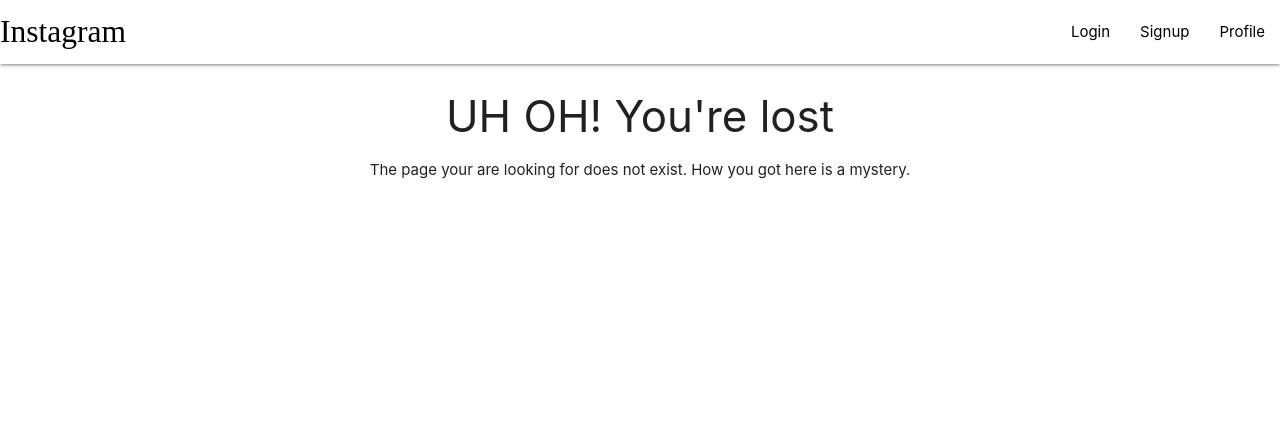
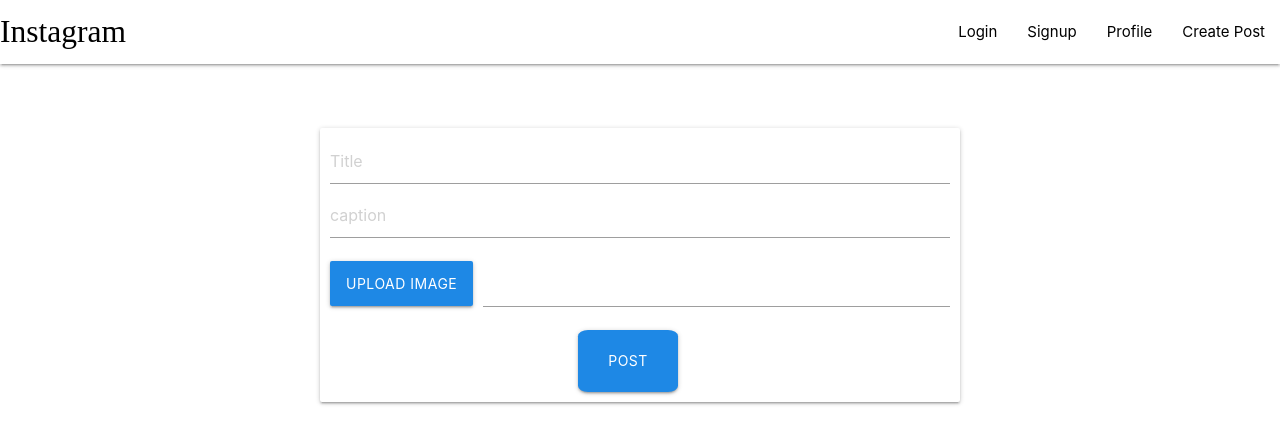
Before and after one commit to Sumit-pd/Social-media, a React (Create React App) app in the folder client/: page /create in a window 1280 px wide. Shown: the top 444 px of the page. Built offline with nearby package versions, Linux system fonts and the light colour scheme; a web font is replaced by a local one.

Commit message:
create post page ui

```diff
--- a/client/src/App.js
+++ b/client/src/App.js
@@ -6,6 +6,7 @@
 import Login from "./components/screens/Login"
 import Signup from "./components/screens/Signup"
 import Error from "./components/screens/Error";
+import CreatePost from "./components/screens/CreatePost";
 function App() {
   return (
     <>
@@ -17,6 +18,7 @@
           <Route path="/login" element={<Login />} />
           <Route path="/signup" element={<Signup />} />
           <Route path="*" element={<Error />} />
+          <Route path="create" element={<CreatePost />} />
 
 
         </Routes>
--- a/client/src/components/Navbar.js
+++ b/client/src/components/Navbar.js
@@ -1,5 +1,6 @@
 import React from 'react'
 import { Link } from 'react-router-dom'
+import CreatePost from './screens/CreatePost'
 const Navbar = () => {
     return (
         <div>
@@ -10,6 +11,7 @@
                         <li><Link to="/login">Login</Link></li>
                         <li><Link to="/signup">Signup</Link></li>
                         <li><Link to="profile">Profile</Link></li>
+                        <li><Link to="create">Create Post</Link></li>
                     </ul>
                 </div>
             </nav>
--- /dev/null
+++ b/client/src/components/screens/CreatePost.js
@@ -0,0 +1,29 @@
+
+const CreatePost = () => {
+    return (
+        <div className='card'
+            style={{
+                margin: "5% auto",
+                maxWidth: "50%",
+                padding: "10px"
+            }}>
+            <input type="text" placeholder="Title" />
+            <input type="text" placeholder="caption" />
+            <div className="file-field input-field">
+                <div className="btn #039be5 blue darken-1">
+                    <span>Upload Image</span>
+                    <input type="file" />
+                </div>
+                <div className="file-path-wrapper">
+                    <input className="file-path validate" type="text" />
+                </div>
+            </div>
+
+            <button className="waves-effect waves-light btn #039be5 blue darken-1" style={{margin : "auto 40%" , height : "62px" , width : "100px" , borderRadius : "10%"}}>Post</button>
+
+
+        </div>
+    )
+}
+
+export default CreatePost
--- a/client/src/components/screens/Login.js
+++ b/client/src/components/screens/Login.js
@@ -7,7 +7,9 @@
         <h2>Instagram</h2>
         <input type="text" placeholder="email" />
         <input type="text" placeholder="password" />
+
         <a className="waves-effect waves-light btn #039be5 light-blue darken-1">Login</a>
+
         <Link to="/signup">
           <h5>don't have an account ? </h5>
         </Link>
```
